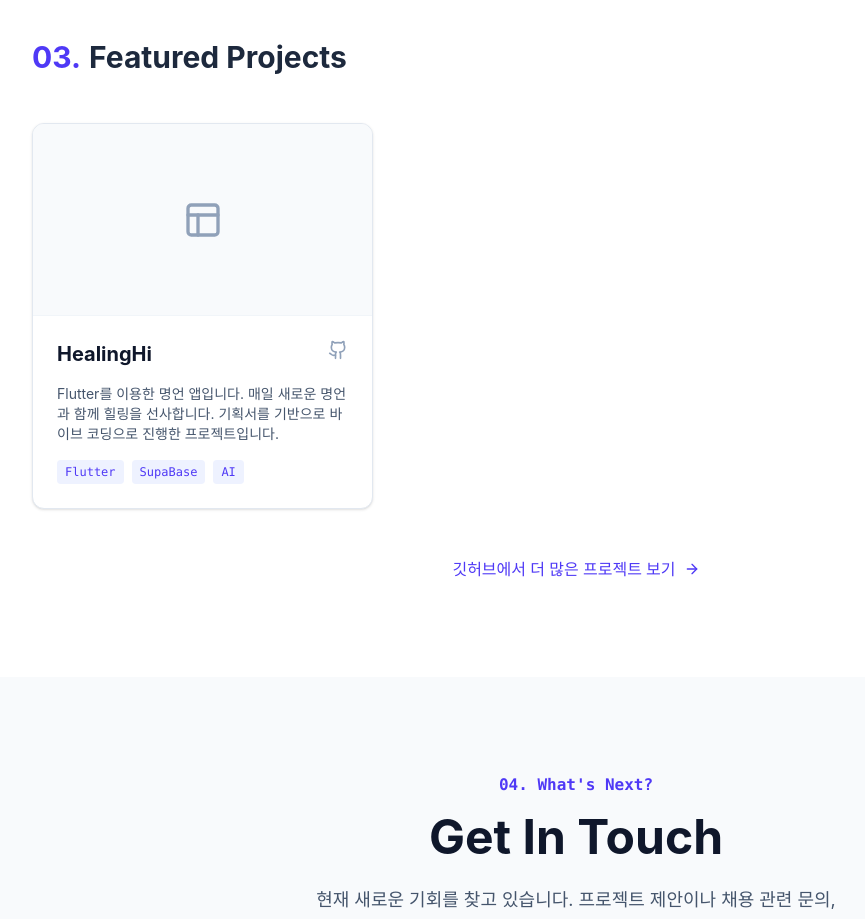
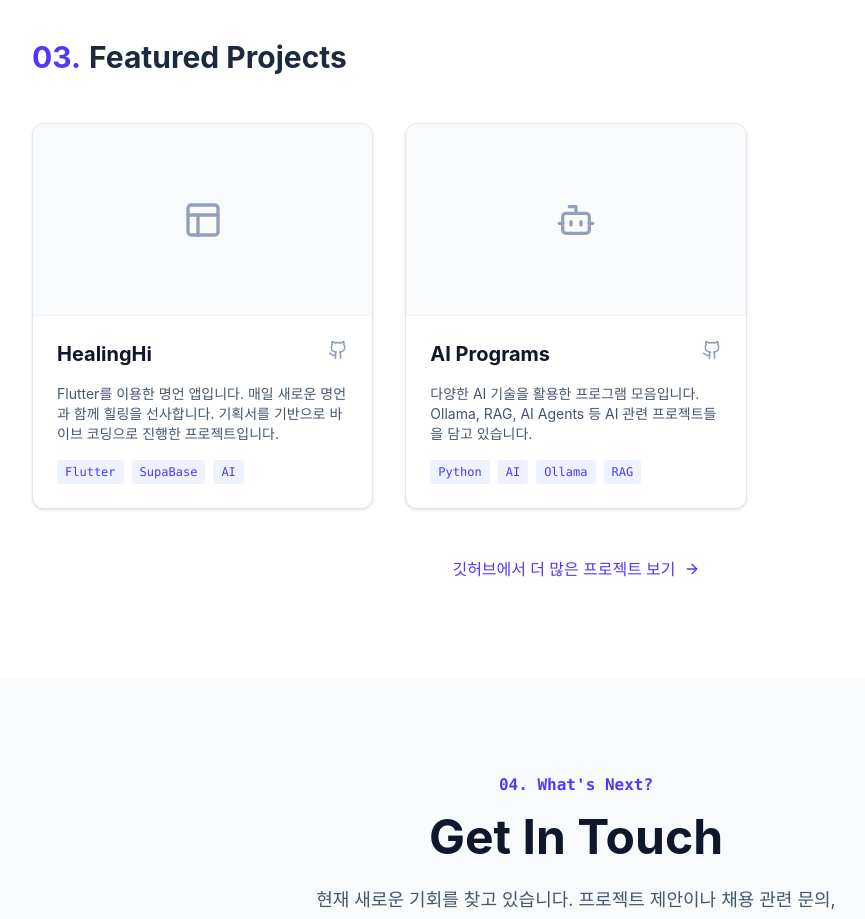
Before and after one commit to hshan608/Portfolio_HSM, a React (Vite) app: page / in a window 1280 px wide. Shown: the part 3800-4719 px from the top of the page, without its empty margins (64-929 px from the left). Built offline with nearby package versions, Linux system fonts and the light colour scheme.

Commit message:
Add AI Programs project to portfolio

```diff
--- a/src/App.jsx
+++ b/src/App.jsx
@@ -463,6 +463,13 @@ const Portfolio = () => {
                 icon: <Layout className="w-10 h-10 text-slate-400" />,
                 github: "https://github.com/hshan608/HealingHi_Flutter"
               },
+              {
+                title: "AI Programs",
+                desc: "다양한 AI 기술을 활용한 프로그램 모음입니다. Ollama, RAG, AI Agents 등 AI 관련 프로젝트들을 담고 있습니다.",
+                tags: ["Python", "AI", "Ollama", "RAG"],
+                icon: <Bot className="w-10 h-10 text-slate-400" />,
+                github: "https://github.com/hshan608/AI_Programs"
+              },
               // {
               //   title: "이커머스 대시보드",
               //   desc: "판매자용 관리자 페이지입니다. Chart.js를 이용한 데이터 시각화와 드래그 앤 드롭을 이용한 상품 관리 기능을 구현했습니다.",
```
